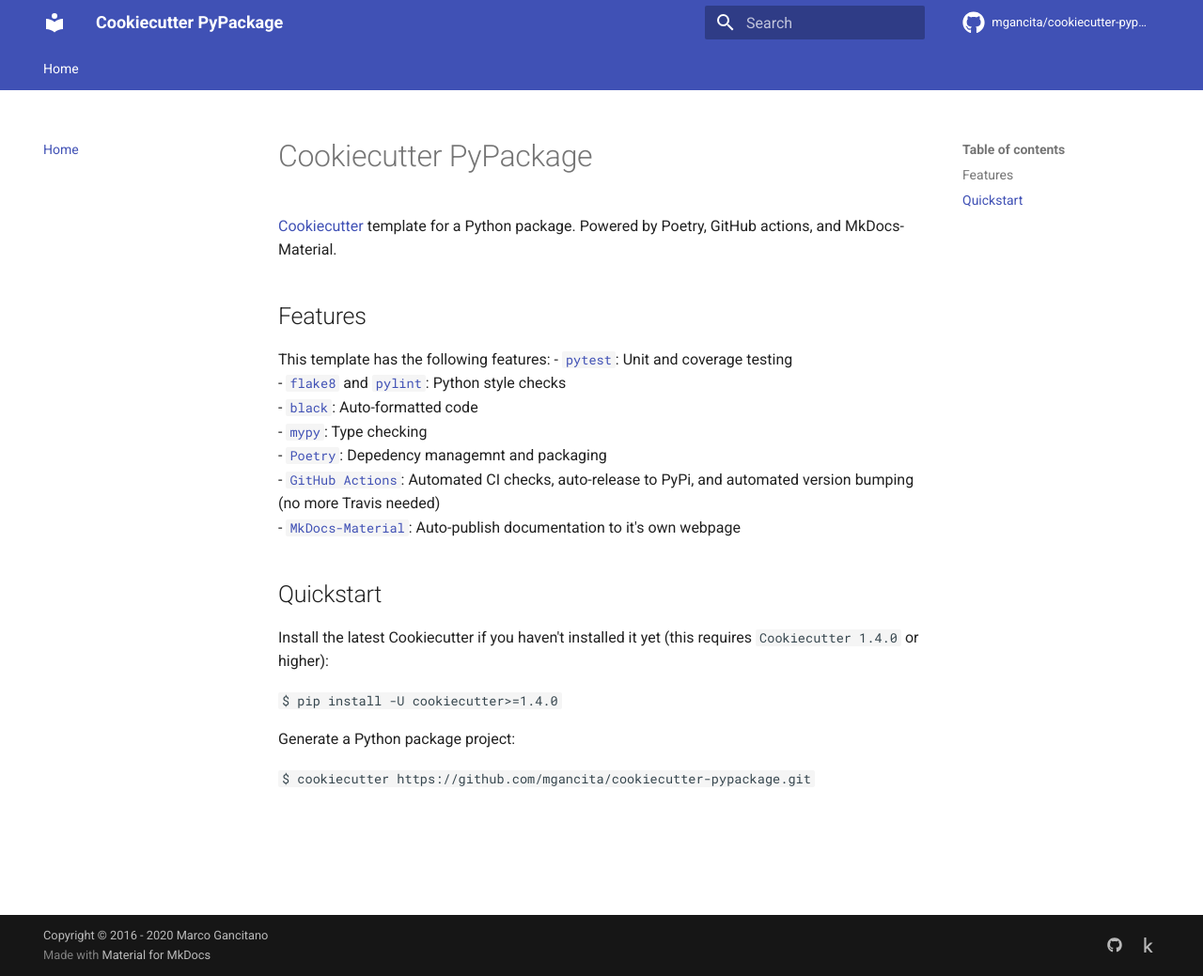
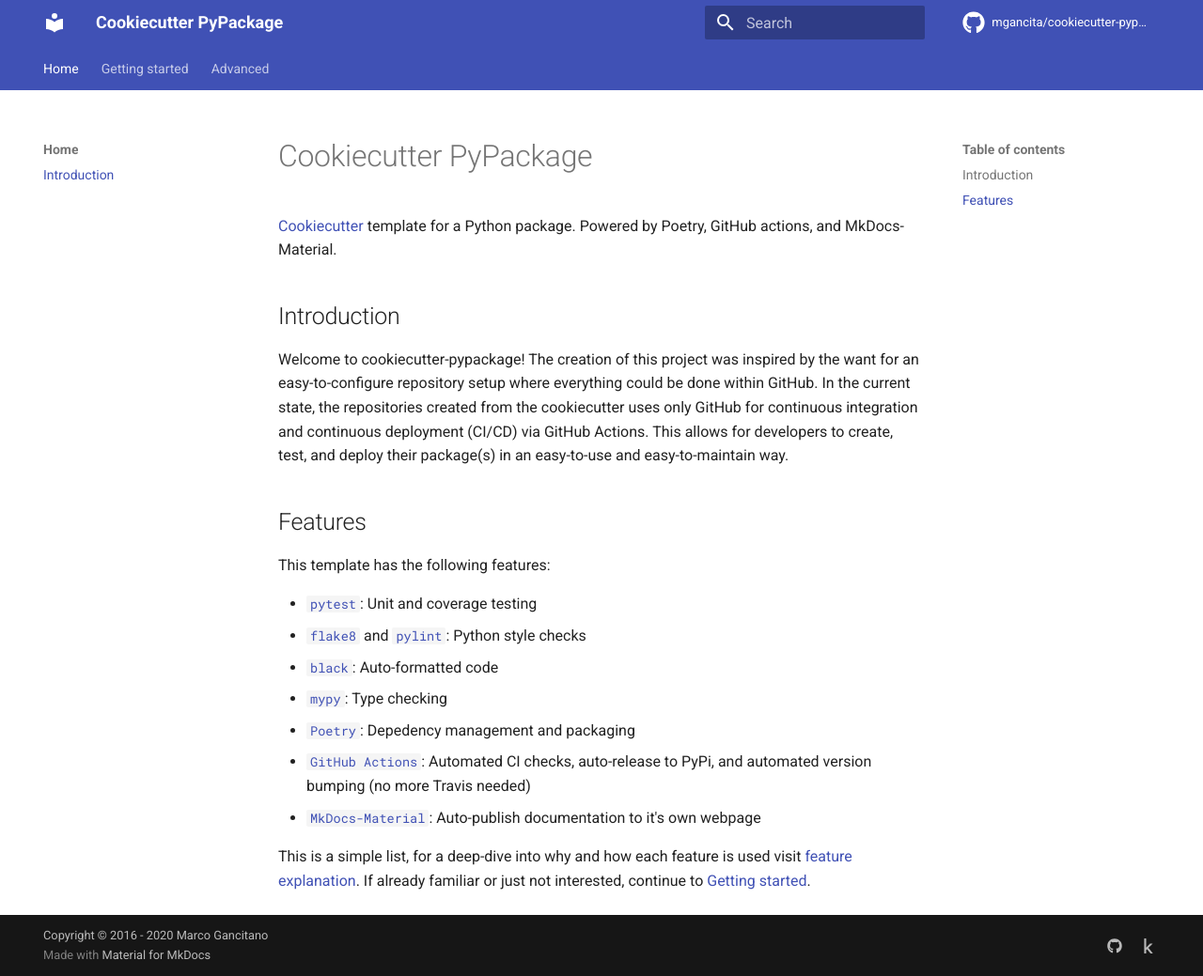
Before and after one commit to Mgancita/cookiecutter-pypackage, an MkDocs documentation site: the page built from docs/index.md, in a window 1280 px wide and 1039 px high. Shown: the whole window at 94% size. Built offline with MkDocs 1.6.1 and Material for MkDocs 9.7.7, drawn with Linux system fonts in a browser that asks for light colours; comment, search, counter and statistics services are not loaded.

```diff
--- a/docs/index.md
+++ b/docs/index.md
@@ -2,22 +2,18 @@
 
 [Cookiecutter](https://github.com/cookiecutter/cookiecutter) template for a Python package. Powered by Poetry, GitHub actions, and MkDocs-Material.
 
+## Introduction
+Welcome to cookiecutter-pypackage! The creation of this project was inspired by the want for an easy-to-configure repository setup where everything could be done within GitHub. In the current state, the repositories created from the cookiecutter uses only GitHub for continuous integration and continuous deployment (CI/CD) via GitHub Actions. This allows for developers to create, test, and deploy their package(s) in an easy-to-use and easy-to-maintain way.
+
 ## Features
 This template has the following features:
+
   - [`pytest`](https://github.com/pytest-dev/pytest): Unit and coverage testing
   - [`flake8`](https://github.com/PyCQA/flake8) and [`pylint`](https://github.com/PyCQA/pylint): Python style checks
   - [`black`](https://github.com/psf/black): Auto-formatted code
   - [`mypy`](https://github.com/python/mypy): Type checking
-  - [`Poetry`](https://github.com/python-poetry/poetry): Depedency managemnt and packaging
+  - [`Poetry`](https://github.com/python-poetry/poetry): Depedency management and packaging
   - [`GitHub Actions`](https://github.com/features/actions): Automated CI checks, auto-release to PyPi, and automated version bumping (no more Travis needed)
   - [`MkDocs-Material`](https://github.com/squidfunk/mkdocs-material): Auto-publish documentation to it's own webpage
 
-## Quickstart
-Install the latest Cookiecutter if you haven't installed it yet (this requires
-`Cookiecutter 1.4.0` or higher):
-
-`$ pip install -U cookiecutter>=1.4.0`
-
-Generate a Python package project:
-
-`$ cookiecutter https://github.com/mgancita/cookiecutter-pypackage.git`
+This is a simple list, for a deep-dive into why and how each feature is used visit [feature explanation](advanced/feature_explanation). If already familiar or just not interested, continue to [Getting started](/getting-started/create_local_project).
--- a/mkdocs.yml
+++ b/mkdocs.yml
@@ -36,4 +36,13 @@ extra:
 
 # Page tree
 nav:
-  - Home: index.md
+  - Home:
+    - Introduction: index.md
+  - Getting started:
+    - Create local project: getting-started/create_local_project.md
+    - Connect to remote repository: getting-started/connect_to_remote_repo.md
+    - Configure GitHub repository: getting-started/configure_github_repo.md
+    - Publish to test PyPI: getting-started/publish_to_test_pypi.md
+    - Publish to PyPI: getting-started/publish_to_pypi.md
+  - Advanced:
+    - Feature explanation: advanced/feature_explanation.md
```
Also changed, not shown: docs/advanced/feature_explanation.md (added, +1 -0 lines), docs/getting-started/configure_github_repo.md (added, +28 -0 lines), docs/getting-started/connect_to_remote_repo.md (added, +56 -0 lines), docs/getting-started/create_local_project.md (added, +17 -0 lines), docs/getting-started/publish_to_pypi.md (added, +24 -0 lines), docs/getting-started/publish_to_test_pypi.md (added, +41 -0 lines).
